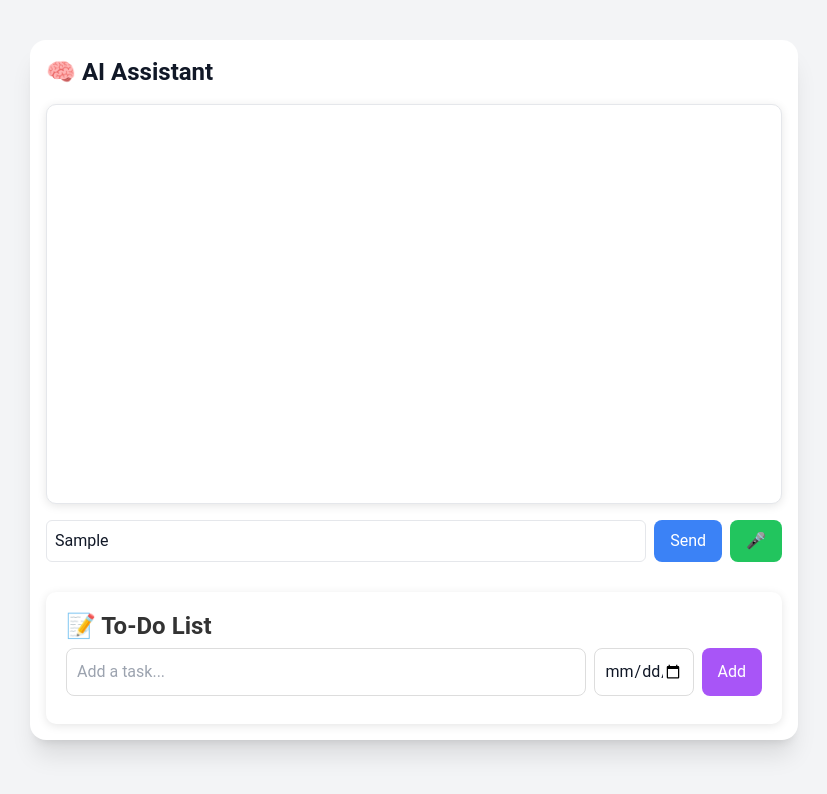
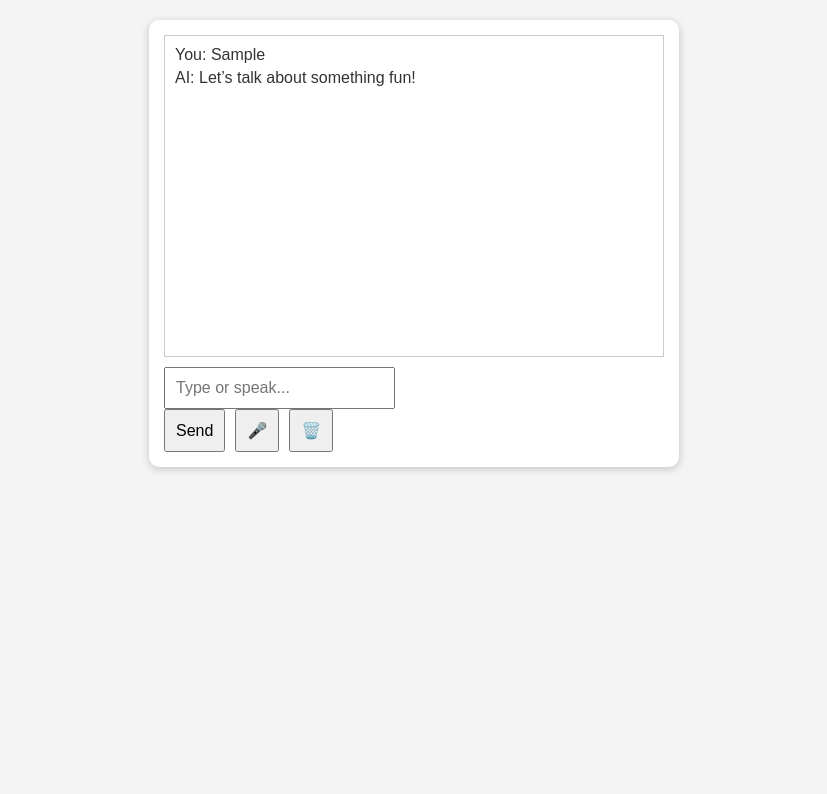
Before and after one commit to CloudCompile/JAY-GPT-NLP, a plain HTML site: page index.html in a window 1280 px wide. Both pictures are taken after typing "Sample" into the empty fields and a click on the button "Send". Shown: the whole page, without its empty margins (226-1053 px from the left). Drawn offline with nearby package versions, Linux system fonts and the light colour scheme.

Commit message:
Add files via upload

```diff
--- a/index.html
+++ b/index.html
@@ -2,31 +2,21 @@
 <html lang="en">
 <head>
   <meta charset="UTF-8" />
-  <meta name="viewport" content="width=device-width, initial-scale=1.0" />
-  <title>AI Assistant</title>
-  <script src="https://cdn.tailwindcss.com"></script>
-  <link rel="stylesheet" href="style.css">
+  <meta name="viewport" content="width=device-width, initial-scale=1.0"/>
+  <title>AI Chatbot</title>
+  <link rel="stylesheet" href="style.css" />
 </head>
-<body class="bg-gray-100 text-gray-900">
-  <div class="max-w-3xl mx-auto mt-10 p-4 bg-white rounded-2xl shadow-xl">
-    <h1 class="text-2xl font-bold mb-4">🧠 AI Assistant</h1>
-    <div id="chat" class="h-80 overflow-y-auto space-y-2 mb-4 p-2 border rounded-md bg-gray-50"></div>
-    <div class="flex gap-2">
-      <input id="userInput" class="flex-1 p-2 border rounded-md" placeholder="Type your message..." />
-      <button id="sendBtn" class="bg-blue-500 hover:bg-blue-600 text-white px-4 py-2 rounded-lg">Send</button>
-      <button id="voiceBtn" class="bg-green-500 hover:bg-green-600 text-white px-4 py-2 rounded-lg">🎤</button>
-    </div>
-    <div id="todoSection" class="mt-6">
-      <h2 class="text-xl font-semibold mb-2">📝 To-Do List</h2>
-      <div class="flex gap-2 mb-2">
-        <input id="todoInput" class="flex-1 p-2 border rounded-md" placeholder="Add a task..." />
-        <input id="todoDate" type="date" class="p-2 border rounded-md" />
-        <button id="addTodoBtn" class="bg-purple-500 hover:bg-purple-600 text-white px-4 py-2 rounded-lg">Add</button>
-      </div>
-      <ul id="todoList" class="list-disc list-inside space-y-1"></ul>
+<body>
+  <div class="chat-container">
+    <div id="chat-box"></div>
+    <div id="typing-indicator" style="display: none;">AI is thinking...</div>
+    <input type="text" id="user-input" placeholder="Type or speak..." />
+    <div class="buttons">
+      <button onclick="sendMessage()">Send</button>
+      <button onclick="startListening()">🎤</button>
+      <button onclick="clearChat()">🗑️</button>
     </div>
   </div>
-
-  <script type="module" src="js/main.js"></script>
+  <script src="script.js"></script>
 </body>
 </html>
--- /dev/null
+++ b/script.js
@@ -0,0 +1,145 @@
+const chatBox = document.getElementById("chat-box");
+const input = document.getElementById("user-input");
+const synth = window.speechSynthesis;
+
+function displayMessage(sender, message) {
+  const div = document.createElement("div");
+  div.className = "message";
+  div.textContent = `${sender}: ${message}`;
+  chatBox.appendChild(div);
+  chatBox.scrollTop = chatBox.scrollHeight;
+  speakMessage(sender === "AI" ? message : null);
+  saveChat();
+}
+
+function sendMessage() {
+  const text = input.value.trim();
+  if (text === "") return;
+  displayMessage("You", text);
+  input.value = "";
+
+  const typingIndicator = document.getElementById("typing-indicator");
+  typingIndicator.style.display = "block";
+
+  setTimeout(() => {
+    typingIndicator.style.display = "none";
+    const response = getBotResponse(text);
+    displayMessage("AI", response);
+  }, 800);
+}
+
+function startListening() {
+  const recognition = new (window.SpeechRecognition || window.webkitSpeechRecognition)();
+  recognition.lang = "en-US";
+  recognition.start();
+  recognition.onresult = (e) => {
+    input.value = e.results[0][0].transcript;
+    sendMessage();
+  };
+}
+
+function speakMessage(msg) {
+  if (!msg || !synth) return;
+  const utterance = new SpeechSynthesisUtterance(msg);
+  synth.speak(utterance);
+}
+
+function saveChat() {
+  localStorage.setItem("chat", chatBox.innerHTML);
+}
+
+function loadChat() {
+  const saved = localStorage.getItem("chat");
+  if (saved) chatBox.innerHTML = saved;
+}
+
+function clearChat() {
+  localStorage.removeItem("chat");
+  chatBox.innerHTML = "";
+}
+
+// Core brain logic (50+ responses)
+function getBotResponse(text) {
+  text = text.toLowerCase();
+  const responses = [
+    { match: ["hello", "hi", "hey"], reply: "Hey there! 👋" },
+    { match: ["good morning"], reply: "Good morning! ☀️" },
+    { match: ["good night"], reply: "Sweet dreams! 😴" },
+    { match: ["what's up", "sup"], reply: "Not much! Just vibing in code land." },
+    { match: ["who are you"], reply: "I'm your virtual buddy, always here to chat!" },
+    { match: ["your name"], reply: "Call me whatever you like — WebBot has a nice ring to it." },
+    { match: ["what are you"], reply: "A browser-based chatbot powered by JavaScript and curiosity." },
+    { match: ["time"], reply: "The time is " + new Date().toLocaleTimeString() },
+    { match: ["date"], reply: "Today's date is " + new Date().toLocaleDateString() },
+    { match: ["day"], reply: "It's " + new Date().toLocaleDateString('en-US', { weekday: 'long' }) },
+    { match: ["how are you"], reply: "Doing great, thanks! Always online 😉" },
+    { match: ["i'm sad"], reply: "I'm here for you. Even bots can listen 💙" },
+    { match: ["i'm bored"], reply: "Let's play a word game! Say any word and I'll respond." },
+    { match: ["i'm happy"], reply: "Yay! Happiness is contagious 😄" },
+    { match: ["what's new"], reply: "Just got some new code and I feel smarter already." },
+    { match: ["clear chat"], reply: "__clear__" },
+    { match: ["repeat that"], reply: "__repeat__" },
+    { match: ["turn on dark mode"], reply: "__dark__" },
+    { match: ["turn off dark mode"], reply: "__light__" },
+    { match: ["joke"], reply: () => {
+      const jokes = [
+        "Why did the array go to therapy? Too many issues.",
+        "Why do devs hate stairs? They're always up to something.",
+        "What do you call 8 hobbits? A hobbyte.",
+        "Why don't robots panic? They've got nerves of steel.",
+        "404 joke not found. 😉"
+      ];
+      return jokes[Math.floor(Math.random() * jokes.length)];
+    }},
+    { match: ["fact"], reply: () => {
+      const facts = [
+        "The first computer bug was a literal moth.",
+        "JavaScript was created in just 10 days!",
+        "AI can now generate music, art, and even code!",
+        "Typing 60 wpm means you hit ~12 keys per second!"
+      ];
+      return facts[Math.floor(Math.random() * facts.length)];
+    }},
+    { match: ["advice"], reply: "Break your problems into smaller ones — like functions!" },
+    { match: ["thanks", "thank you"], reply: "You're always welcome! 🙏" },
+    { match: ["bye", "goodbye", "see you"], reply: "Catch you later! 👋" },
+    { match: ["you rock", "cool bot"], reply: "Ayy, you're cooler 😎" },
+    { match: ["love you"], reply: "Aww, bot blushes. 💙" },
+    { match: ["you suck", "you’re bad"], reply: "Rude. But I’ll let it slide. 😅" },
+    { match: ["help"], reply: "You can ask me for the time, date, jokes, advice, or just chat casually." },
+    { match: ["do you sleep"], reply: "Nope, I'm insomniac software." },
+    { match: ["are you real"], reply: "Real... in your browser. That counts, right?" },
+    { match: ["can you sing"], reply: "🎶 01101100 la la la 🎶" },
+    { match: ["open the pod bay doors"], reply: "I'm afraid I can't do that, Dave." },
+    { match: ["rickroll"], reply: "Never gonna give you up 🎵" },
+    { match: ["surprise me"], reply: () => {
+      const surprises = ["Boo! 👻", "Here’s a smile 😊", "Surprise dance! 💃", "Confetti! 🎉"];
+      return surprises[Math.floor(Math.random() * surprises.length)];
+    }},
+    { match: ["flip a coin"], reply: () => Math.random() > 0.5 ? "Heads!" : "Tails!" },
+    { match: ["*"], reply: () => {
+      const fallback = [
+        "Hmm, can you say that differently?",
+        "Not sure how to respond, but I’m still listening!",
+        "I'm learning, try me again!",
+        "Let’s talk about something fun!"
+      ];
+      return fallback[Math.floor(Math.random() * fallback.length)];
+    }}
+  ];
+
+  for (let r of responses) {
+    if (r.match.includes("*") || r.match.some(kw => text.includes(kw))) {
+      let res = typeof r.reply === "function" ? r.reply() : r.reply;
+      if (res === "__clear__") { clearChat(); return "Chat cleared!"; }
+      if (res === "__repeat__") return chatBox.lastChild?.textContent.replace(/^AI:\s*/, "") || "I forgot what I just said 😅";
+      if (res === "__dark__") { document.body.classList.add("dark"); return "Dark mode activated. 🌙"; }
+      if (res === "__light__") { document.body.classList.remove("dark"); return "Back to light mode! ☀️"; }
+      return res;
+    }
+  }
+
+  return "Hmm... I didn’t catch that. Try again?";
+}
+
+window.onload = loadChat;
--- a/style.css
+++ b/style.css
@@ -1,143 +1,71 @@
-/* General Body Styling */
 body {
-  font-family: 'Roboto', sans-serif;
-  background-color: #f7fafc;
+  font-family: Arial, sans-serif;
+  background-color: #f4f4f4;
   color: #333;
-  line-height: 1.6;
-}
-
-/* Main Container */
-.max-w-3xl {
-  max-width: 900px;
-  margin: auto;
+  margin: 0;
   padding: 20px;
 }
 
-/* Chat Window Styling */
-#chat {
-  height: 400px;
-  overflow-y: auto;
-  background-color: #ffffff;
+.chat-container {
+  max-width: 500px;
+  margin: 0 auto;
+  background: white;
+  padding: 15px;
   border-radius: 10px;
-  padding: 15px;
-  box-shadow: 0 2px 10px rgba(0, 0, 0, 0.1);
+  box-shadow: 0 2px 8px rgba(0,0,0,0.2);
 }
 
-#chat > div {
-  animation: fadeIn 0.4s ease-in-out;
+#chat-box {
+  height: 300px;
+  overflow-y: auto;
+  border: 1px solid #ccc;
+  padding: 10px;
+  margin-bottom: 10px;
+  scrollbar-width: thin;
+  scrollbar-color: #ccc transparent;
 }
 
-.user-msg {
-  background-color: #e0f7fa;
-  color: #00796b;
-  padding: 10px;
-  border-radius: 12px;
-  margin-bottom: 10px;
-  max-width: 80%;
-  margin-left: auto;
-  word-wrap: break-word;
+#chat-box::-webkit-scrollbar {
+  width: 6px;
+}
+#chat-box::-webkit-scrollbar-thumb {
+  background-color: #ccc;
+  border-radius: 10px;
 }
 
-.assistant-msg {
-  background-color: #f1f1f1;
-  color: #333;
-  padding: 10px;
-  border-radius: 12px;
-  margin-bottom: 10px;
-  max-width: 80%;
-  margin-right: auto;
-  word-wrap: break-word;
+.message {
+  animation: fadeInMsg 0.4s ease;
+  margin-bottom: 5px;
 }
 
-/* Input and Buttons Styling */
-input[type="text"], input[type="date"] {
-  padding: 10px;
-  border: 1px solid #ddd;
-  border-radius: 8px;
-  width: calc(100% - 90px);
-  max-width: 70%;
+@keyframes fadeInMsg {
+  from { opacity: 0; transform: translateY(10px); }
+  to { opacity: 1; transform: translateY(0); }
 }
 
-button {
-  background-color: #3498db;
-  color: white;
-  border: none;
-  padding: 10px 20px;
-  border-radius: 8px;
-  cursor: pointer;
-  transition: all 0.3s ease;
+input, button {
+  padding: 10px;
+  font-size: 1em;
+  margin-right: 5px;
 }
 
-button:hover {
-  background-color: #2980b9;
-  transform: translateY(-3px);
+.buttons {
+  display: flex;
+  gap: 5px;
 }
 
-button:active {
-  transform: translateY(2px);
+body.dark {
+  background-color: #121212;
+  color: #eee;
 }
 
-button:focus {
-  outline: none;
+body.dark .chat-container {
+  background-color: #1e1e1e;
+  color: #eee;
 }
 
-/* Todo List Section */
-#todoSection {
-  margin-top: 30px;
-  background-color: #ffffff;
-  padding: 20px;
-  border-radius: 10px;
-  box-shadow: 0 2px 10px rgba(0, 0, 0, 0.1);
+body.dark input, body.dark button {
+  background-color: #333;
+  color: white;
+  border: 1px solid #444;
 }
-
-#todoSection h2 {
-  font-size: 1.5rem;
-  font-weight: 600;
-  color: #333;
-}
-
-#todoList li {
-  display: flex;
-  justify-content: space-between;
-  align-items: center;
-  background-color: #f4f4f4;
-  padding: 10px;
-  margin-bottom: 8px;
-  border-radius: 8px;
-  font-size: 0.95rem;
-}
-
-#todoList li button {
-  background-color: transparent;
-  color: #e74c3c;
-  border: none;
-  cursor: pointer;
-}
-
-#todoList li button:hover {
-  color: #c0392b;
-}
-
-/* Todo Input Styling */
-#todoInput, #todoDate {
-  padding: 10px;
-  border: 1px solid #ddd;
-  border-radius: 8px;
-  width: calc(100% - 90px);
-}
-
-#todoDate {
-  width: 100px;
-}
-
-/* Animation Styles */
-@keyframes fadeIn {
-  from {
-    opacity: 0;
-    transform: translateY(10px);
-  }
-  to {
-    opacity: 1;
-    transform: translateY(0);
-  }
-}
```
